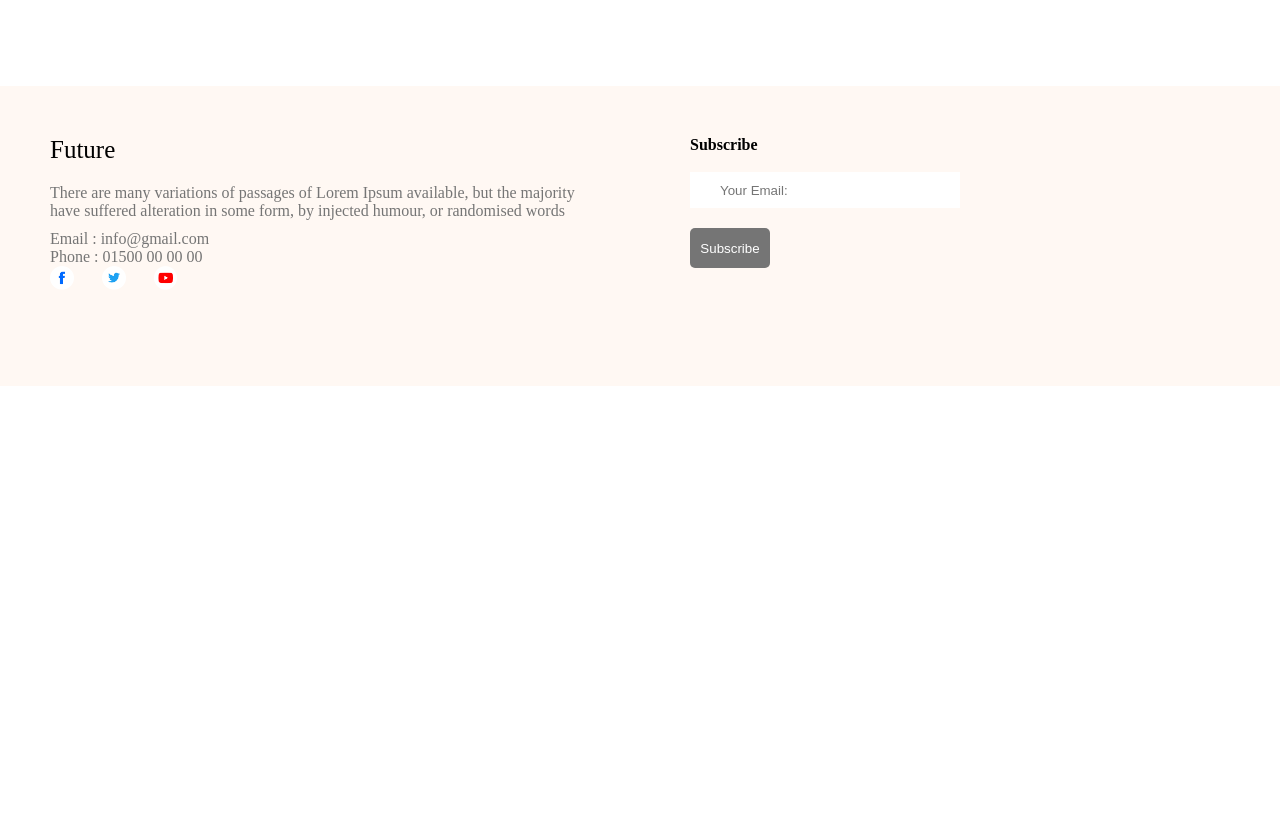
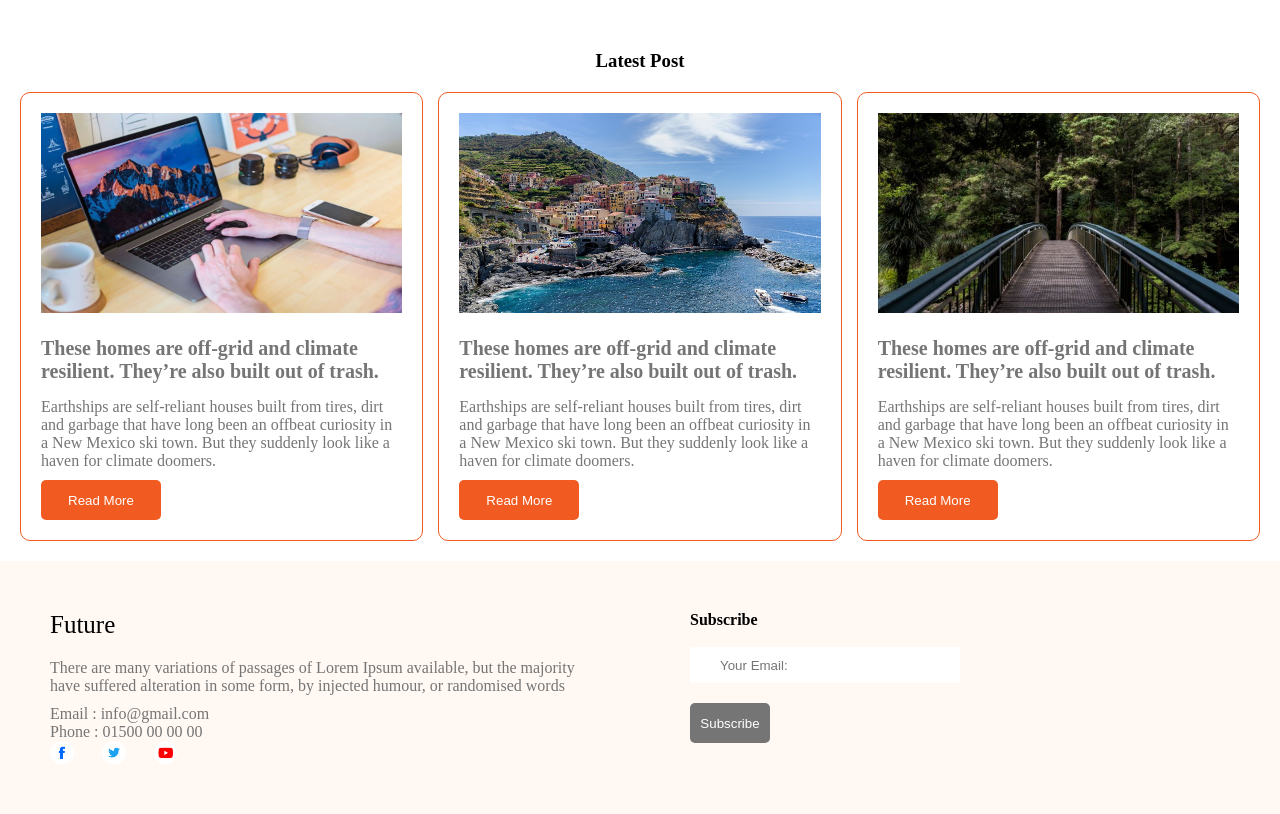
Before and after one commit to Auporna-Barua/assignment1, a plain HTML site: page index.html in a window 1280 px wide. Shown: the part 1799-2613 px from the top of the page. Before the commit the page ends 2185 px from the top, so only its background shows below. Drawn offline with Linux system fonts and the light colour scheme.

Commit message:
blog section

```diff
--- a/index.html
+++ b/index.html
@@ -72,7 +72,32 @@
             <button class="bt">Call Now</button>
             </div>
         </section>
-        <br><br>
+        <!-- Latest post -->
+        <section class="latest-post">
+             <h3 class="latest-heading">Latest Post</h3>
+            <div class="latest-continer">
+
+            <div class="latest">
+                <img src="images/pic/1.jpg" alt="">
+                <p class="latest-title">These homes are off-grid and climate resilient. They’re also built out of trash.</p>
+                <p class="latest-description">Earthships are self-reliant houses built from tires, dirt and garbage that have long been an offbeat curiosity in a New Mexico ski town. But they suddenly look like a haven for climate doomers.</p>
+                <button class="btn">Read More</button>
+
+            </div>
+            <div class="latest">
+                <img src="images/im/2 (1).jpg" alt="">
+                <p class="latest-title">These homes are off-grid and climate resilient. They’re also built out of trash.</p>
+                <p class="latest-description">Earthships are self-reliant houses built from tires, dirt and garbage that have long been an offbeat curiosity in a New Mexico ski town. But they suddenly look like a haven for climate doomers.</p>
+                <button class="btn">Read More</button>
+            </div>
+            <div class="latest">
+                <img src="images/img/3.jpg" alt="">
+                <p class="latest-title">These homes are off-grid and climate resilient. They’re also built out of trash.</p>
+                <p class="latest-description">Earthships are self-reliant houses built from tires, dirt and garbage that have long been an offbeat curiosity in a New Mexico ski town. But they suddenly look like a haven for climate doomers.</p>
+                <button class="btn">Read More</button>
+            </div>
+            </div>
+        </section>
            <!-- Future section -->
         <section class="future">
             <div class="future-left">
--- a/style.css
+++ b/style.css
@@ -49,6 +49,7 @@ color: #FFF;
 background: #F15B22;
 border-radius: 5px;
 border: none;
+cursor: pointer;
 }
 /* My failures of previous year */
 .about{
@@ -132,6 +133,45 @@ border: none;
 .skill-description{
     color: #757575;
 }
+/* latest post */
+.latest-post{
+    margin: 20px;
+
+
+}
+.latest img{
+    width: 100%;
+    height: 200px;
+}
+.latest-continer{
+    display: flex;
+    gap: 15px;
+    align-items: center;
+    justify-content:space-between;
+
+}
+.latest-heading{
+    text-align: center;
+    margin-bottom: 20px;
+}
+.latest{
+    background: #FFFFFF;
+    border:1px solid #F15B22;
+    border-radius: 10px;
+    padding: 20px;
+}
+.latest-title{
+    font-weight: 700;
+    font-size: 20px;
+    margin-top: 20px;
+margin-bottom: 15px;
+}
+.latest-description{
+    color: #757575;
+    margin-bottom: 10px;
+
+}
+
 /* future style */
 .future{
     display: flex;
```
Also changed, not shown: images/im/2 (1).jpg (added), images/img/3.jpg (added), images/pic/1.jpg (added).
